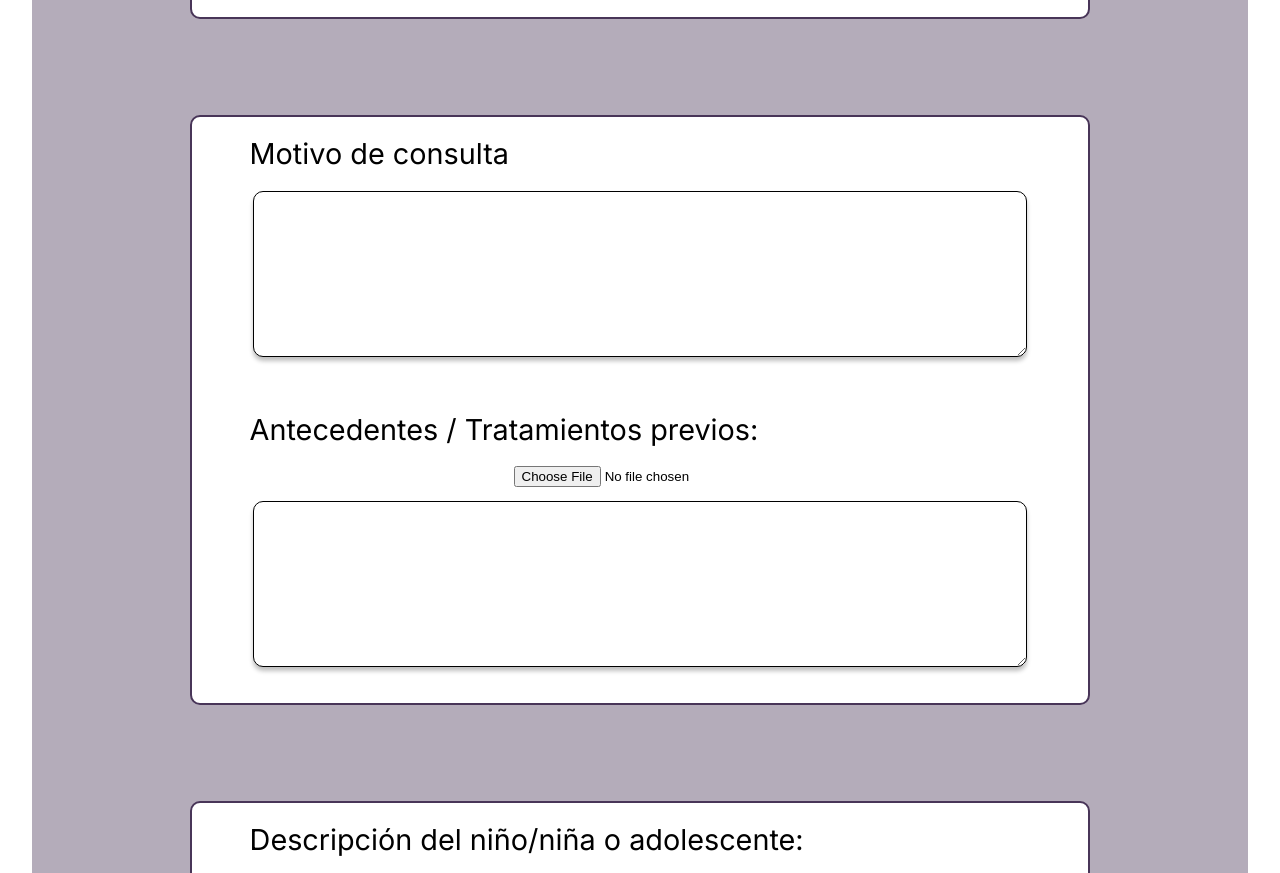
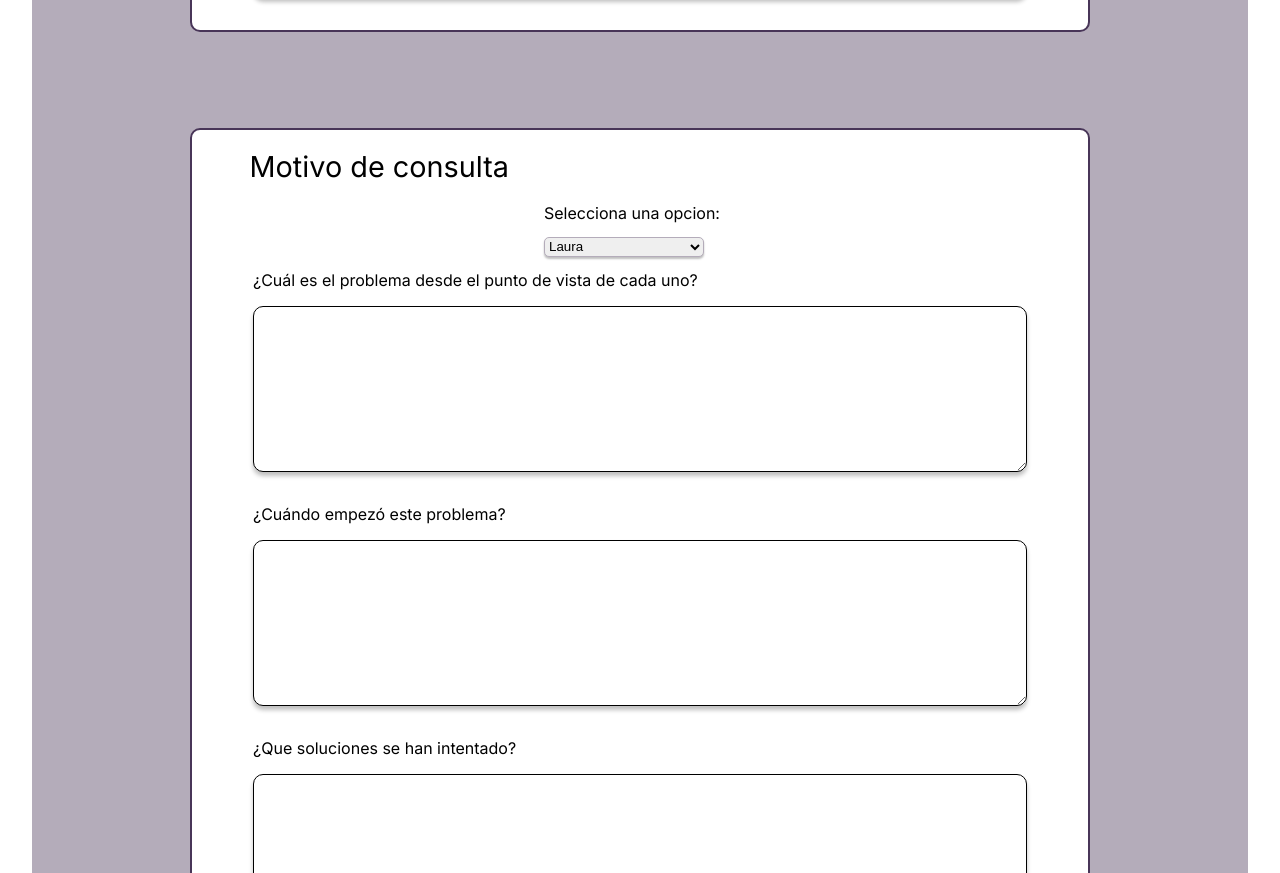
Before and after one commit to KodersKode/Daire-front-end, a React (Create React App) app: page /nuevo-paciente in a window 1280 px wide. Shown: the part 1927-2800 px from the top of the page. Built offline with nearby package versions, Linux system fonts and the light colour scheme.

Commit message:
motivo sub questions added

```diff
--- a/src/component/dropDown/index.module.css
+++ b/src/component/dropDown/index.module.css
@@ -27,4 +27,5 @@
   max-width: 12em;
   border: 1px solid #b4acba;
   margin-top: 1em;
+  margin-bottom: 1em;
 }
--- a/src/component/largeTextBox/index.module.css
+++ b/src/component/largeTextBox/index.module.css
@@ -1,6 +1,8 @@
-/* .largeTextBox {
-  width: 60vw;
-} */
+.largeTextBox {
+  display: flex;
+  flex-direction: column;
+  justify-content: center;
+}
 
 .textArea {
   width: 60vw;
@@ -12,4 +14,5 @@
   font-family: "Inter", sans-serif;
   font-size: 1em;
   resize: vertical;
+  margin-top: 1em;
 }
--- a/src/component/pages/nuevo-paciente/index.tsx
+++ b/src/component/pages/nuevo-paciente/index.tsx
@@ -23,7 +23,21 @@ function NuevoPaciente() {
   const [postal, setPostal] = useState(""); //postal
   const [centro, setCentro] = useState(""); //centre
   const [genograma, setGenograma] = useState(""); //family tree
-  const [motivo, setMotivo] = useState(""); // reason for consultation
+  const [motivo, setMotivo] = useState("Laura"); // reason for consultation
+  const [psicoterapéutica1, setPsicoterapéutica1] = useState(""); //¿Cuál es el problema desde el punto de vista de cada uno?
+  const [psicoterapéutica2, setPsicoterapéutica2] = useState(""); //¿Cuándo empezó este problema?
+  const [psicoterapéutica3, setPsicoterapéutica3] = useState(""); //¿Que soluciones se han intentado?
+  const [psicoterapéutica4, setPsicoterapéutica4] = useState(""); //¿Porque han decidido pedir consulta ahora?
+  const [psicoterapéutica5, setPsicoterapéutica5] = useState(""); //¿Están todos de acuerdo en pedir ayuda?
+  const [psicoterapéutica6, setPsicoterapéutica6] = useState(""); //¿Cuales han funcionado y cuáles no?
+  const [psicoterapéutica7, setPsicoterapéutica7] = useState(""); //¿Que mejora el problema?
+  const [psicoterapéutica8, setPsicoterapéutica8] = useState(""); //¿Que actitud/sentimientos tienen los miembros de la familia respecto al problema?
+  const [psicoterapéutica9, setPsicoterapéutica9] = useState(""); //¿Qué esperan del trabajo terapéutico?
+  const [clínica1, setClínica1] = useState(""); //¿Cuál es la dificultad o problema?
+  const [clínica2, setClínica2] = useState(""); //¿Quién lo ha detectado y quien decide pedir ayuda o hacer una valoración?
+  const [clínica3, setClínica3] = useState(""); //¿Están todos de acuerdo?
+  const [clínica4, setClínica4] = useState(""); //¿En que ámbitos repercute la dificultad? (Escolar/familiar/social)
+  const [clínica5, setClínica5] = useState(""); //¿Desde cuando existen estas dificultades y si se han valorado o trabajado previamente?
   const [antecedentes, setAntecedentes] = useState(""); //medical history
   const [temperamento, setTemperamento] = useState(""); //nature of child
   const [sociabilizacion, setSociabilizacion] = useState(""); //social skills
@@ -83,10 +97,14 @@ function NuevoPaciente() {
     <form className={css.form} action="/paciente" method="get">
       <h1 className={css.header}>Nuevo Paciente</h1>
       <div className={css.subsectionheader}>
-        <DropDown label="Centro:" onChange={setCentro} value={centro} />
+        <DropDown label="Centro:" onChange={((event) => {
+    setCentro(event.target.value);
+  })} value={centro} />
         <DropDown
           label="Profesional que realiza primer visita: "
-          onChange={setProfesional}
+          onChange={((event) => {
+    setProfesional(event.target.value);
+  })}
           value={profesional}
         />
         <DateSelector label="Fecha" onChange={setFecha} value={fecha} />
@@ -243,12 +261,120 @@ function NuevoPaciente() {
       </div>
       <div className={css.section}>
         <h1>Motivo de consulta</h1>
+        <DropDown label="Selecciona una opcion: " onChange={((event) => {
+    setMotivo(event.target.value);
+  })} value={motivo}/>
+        {motivo === "Laura"?
+
+        <div >
         <LargeTextBox
-          value={motivo}
+        label="¿Cuál es el problema desde el punto de vista de cada uno?"
+          value={psicoterapéutica1}
           onChange={(e) => {
-            setMotivo(e.target.value);
+            setPsicoterapéutica1(e.target.value);
           }}
         />
+         <LargeTextBox
+        label="¿Cuándo empezó este problema?"
+          value={psicoterapéutica2}
+          onChange={(e) => {
+            setPsicoterapéutica2(e.target.value);
+          }}
+        />
+          <LargeTextBox
+        label="¿Que soluciones se han intentado?"
+          value={psicoterapéutica3}
+          onChange={(e) => {
+            setPsicoterapéutica3(e.target.value);
+          }}
+        />
+         <LargeTextBox
+        label="¿Porque han decidido pedir consulta ahora?"
+          value={psicoterapéutica4}
+          onChange={(e) => {
+            setPsicoterapéutica4(e.target.value);
+          }}
+        />
+           <LargeTextBox
+        label="¿Están todos de acuerdo en pedir ayuda? "
+          value={psicoterapéutica5}
+          onChange={(e) => {
+            setPsicoterapéutica5(e.target.value);
+          }}
+        />
+
+            <LargeTextBox
+        label="¿Cuales han funcionado y cuáles no? "
+          value={psicoterapéutica6}
+          onChange={(e) => {
+            setPsicoterapéutica6(e.target.value);
+          }}
+        />
+            <LargeTextBox
+        label="¿Que mejora el problema? "
+          value={psicoterapéutica7}
+          onChange={(e) => {
+            setPsicoterapéutica7(e.target.value);
+          }}
+        />
+           <LargeTextBox
+        label="¿Que actitud/sentimientos tienen los miembros de la familia respecto al problema? "
+          value={psicoterapéutica8}
+          onChange={(e) => {
+            setPsicoterapéutica8(e.target.value);
+          }}
+        />
+           <LargeTextBox
+        label="¿Qué esperan del trabajo terapéutico? "
+          value={psicoterapéutica9}
+          onChange={(e) => {
+            setPsicoterapéutica9(e.target.value);
+          }}
+        />
+
+        </div>
+
+        :
+        <>
+          <LargeTextBox
+        label="¿Cuál es la dificultad o problema?"
+          value={clínica1}
+          onChange={(e) => {
+            setClínica1(e.target.value);
+          }}
+        />
+             <LargeTextBox
+        label="¿Quién lo ha detectado y quien decide pedir ayuda o hacer una valoración?"
+          value={clínica2}
+          onChange={(e) => {
+            setClínica2(e.target.value);
+          }}
+        />
+             <LargeTextBox
+        label="¿Están todos de acuerdo?"
+          value={clínica3}
+          onChange={(e) => {
+            setClínica3(e.target.value);
+          }}
+        />
+             <LargeTextBox
+        label="¿En que ámbitos repercute la dificultad? (Escolar/familiar/social)"
+          value={clínica4}
+          onChange={(e) => {
+            setClínica4(e.target.value);
+          }}
+        />
+             <LargeTextBox
+        label="¿Desde cuando existen estas dificultades y si se han valorado o trabajado previamente?"
+          value={clínica5}
+          onChange={(e) => {
+            setClínica5(e.target.value);
+          }}
+        />
+        </>
+
+        }
+
         <h1>Antecedentes / Tratamientos previos:</h1>
         {/* <label htmlFor="AntecedentedArchivo">Elegir archivo</label> */}
         <input
```
